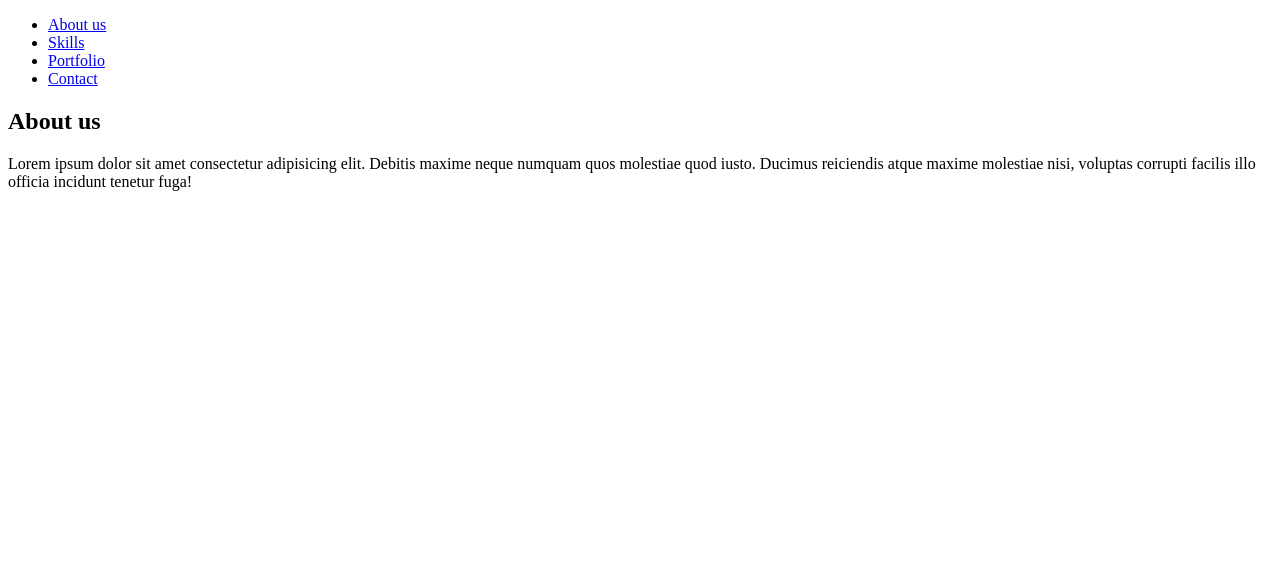
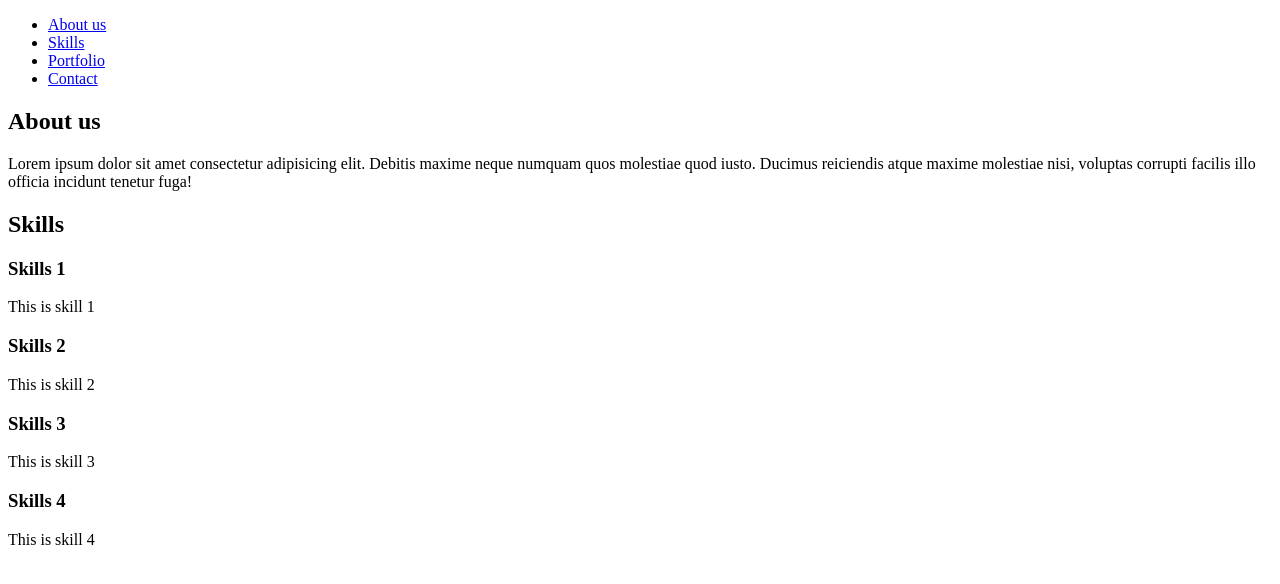
Before and after one commit to mskulski95/html-prosta-strona, a plain HTML site: page index.html in a window 1280 px wide. Drawn offline with Linux system fonts and the light colour scheme.

Commit message:
Została stworzona kolejna sekcja

```diff
--- a/index.html
+++ b/index.html
@@ -22,5 +22,25 @@
         <p>Lorem ipsum dolor sit amet consectetur adipisicing elit. Debitis maxime neque numquam quos molestiae quod iusto. Ducimus reiciendis atque maxime molestiae nisi, voluptas corrupti facilis illo officia incidunt tenetur fuga!</p>
     </section>
 
+    <section id="Skills">
+        <h1>Skills</h1>
+        <div class="skill">
+            <h3>Skills 1</h2>
+            <p>This is skill 1</p>
+        </div>
+        <div class="skill">
+            <h3>Skills 2</h2>
+            <p>This is skill 2</p>
+        </div>
+        <div class="skill">
+            <h3>Skills 3</h2>
+            <p>This is skill 3</p>
+        </div>
+        <div class="skill">
+            <h3>Skills 4</h2>
+            <p>This is skill 4</p>
+        </div>
+    </section>
+
 </body>
 </html>
```
